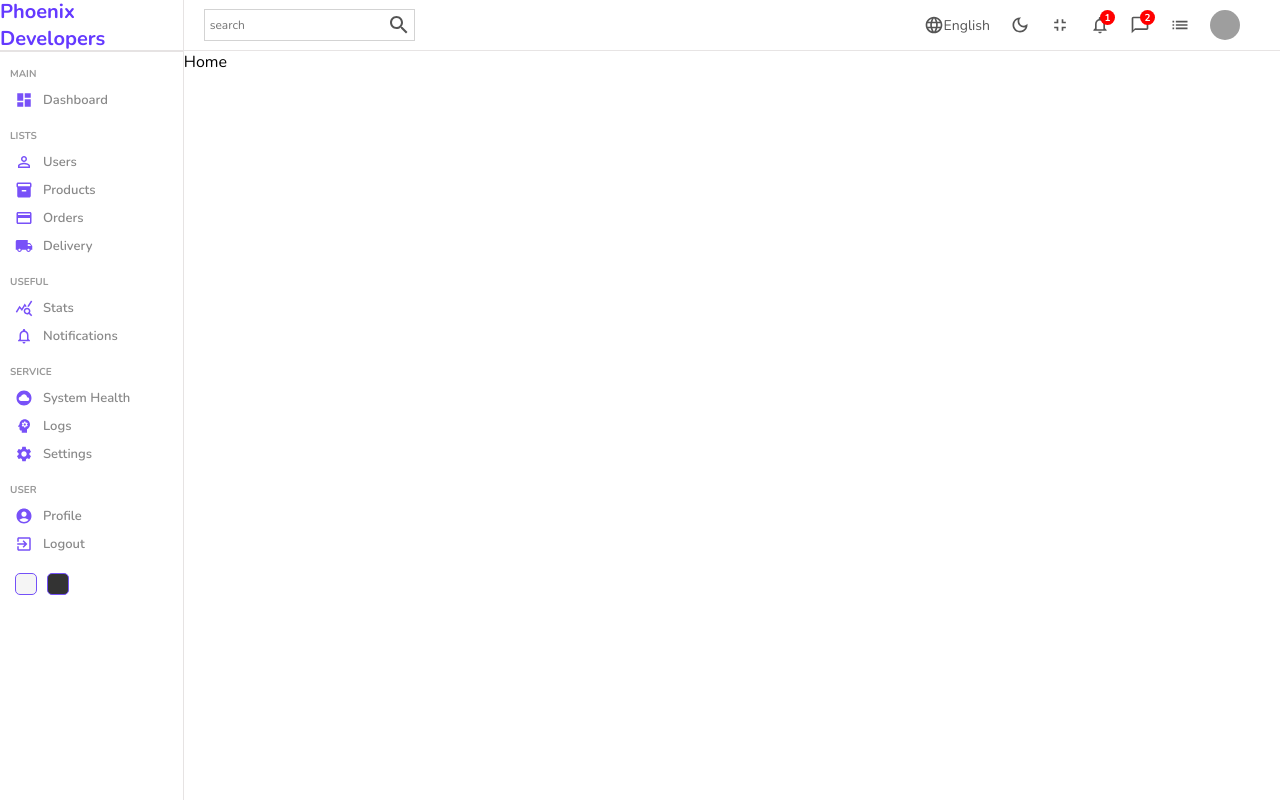
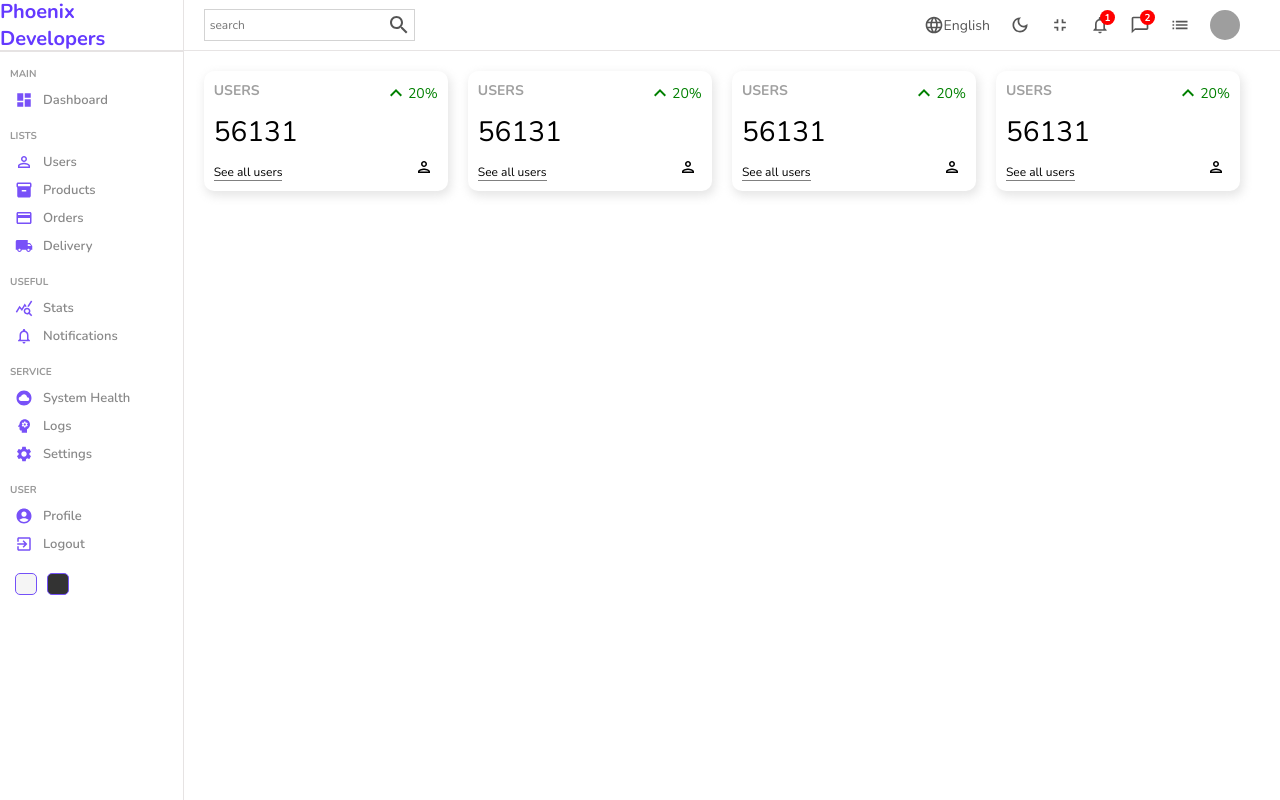
Before and after one commit to Snowkids-code/admin-dashboard, a React (Create React App) app: page / in a window 1280 px wide. Built offline with nearby package versions, Linux system fonts and the light colour scheme; grey boxes are pictures that could not be loaded.

Commit message:
Home Widget Components

```diff
--- /dev/null
+++ b/src/components/widget/widget.js
@@ -0,0 +1,38 @@
+import { KeyboardArrowUp, PersonOutlined } from "@mui/icons-material";
+import "./widget.scss";
+
+const Widget = ({ type }) => {
+  let data;
+
+  switch (type) {
+    case "user":
+      data = {
+        title: "USERS",
+        isMoney: false,
+        link: "See all users",
+        icon: <PersonOutlined className="icon" />,
+      };
+      break;
+    default:
+      break;
+  }
+
+  return (
+    <div className="widget">
+      <div className="left">
+        <span className="title">USERS</span>
+        <span className="counter">56131</span>
+        <span className="link">See all users</span>
+      </div>
+      <div className="right">
+        <div className="percentage positive">
+          <KeyboardArrowUp />
+          20%
+        </div>
+        <PersonOutlined className="icon" />
+      </div>
+    </div>
+  );
+};
+
+export default Widget;
--- /dev/null
+++ b/src/components/widget/widget.scss
@@ -0,0 +1,56 @@
+.widget {
+  margin-right: 20px;
+  display: flex;
+  flex: 1;
+  padding: 10px;
+  justify-content: space-between;
+  -webkit-box-shadow: 2px 4px 10px 1px rgba(0, 0, 0, 0.47);
+  box-shadow: 2px 4px 10px 1px rgba(201, 201, 201, 0.47);
+  border-radius: 10px;
+  height: 100px;
+
+  .left,
+  .right {
+    display: flex;
+    flex-direction: column;
+    justify-content: space-between;
+
+    .title {
+      font-weight: bold;
+      font-size: 14px;
+      color: rgb(160, 160, 160);
+    }
+
+    .counter {
+      font-size: 28px;
+      font-weight: 300;
+    }
+
+    .link {
+      font-size: 12px;
+      border-bottom: 1px solid gray;
+      width: max-content;
+    }
+
+    .percentage {
+      display: flex;
+      align-items: center;
+      font-size: 14px;
+
+      &.positive {
+          color: green;
+      }
+
+      &.negative {
+          color: red;
+      }
+    }
+
+    .icon {
+        font-size: 18px;
+        padding: 5px;
+        border-radius: 5px;
+        align-self: flex-end;
+    }
+  }
+}
--- a/src/pages/home/home.js
+++ b/src/pages/home/home.js
@@ -1,5 +1,6 @@
 import Navbar from "../../components/navbar/Navbar";
 import Sidebar from "../../components/sidebar/Sidebar";
+import Widget from "../../components/widget/widget";
 import "./home.scss";
 
 const Home = () => {
@@ -7,7 +8,12 @@
       <Sidebar/>
       <div className="home_container">
         <Navbar/>
-        Home
+        <div className="widgets">
+          <Widget type="user"/>
+          <Widget type="order"/>
+          <Widget type="earnings"/>
+          <Widget type="balance"/>
+        </div>
       </div>
   </div>;
 };
--- a/src/pages/home/home.scss
+++ b/src/pages/home/home.scss
@@ -3,5 +3,10 @@
 
     .home_container {
         flex: 6;
+
+        .widgets {
+            display: flex;
+            padding: 20px;
+        }
     }
 }
```
